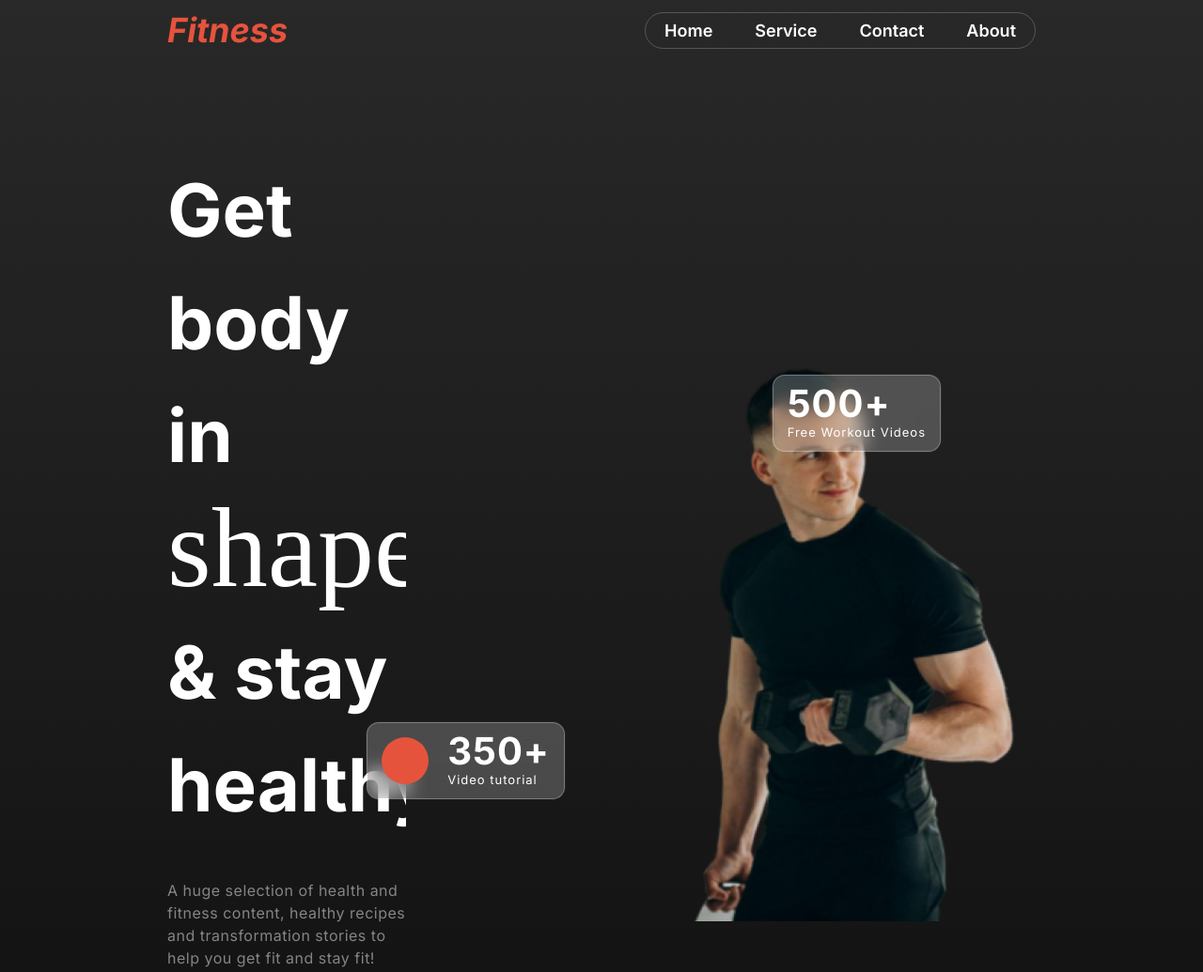
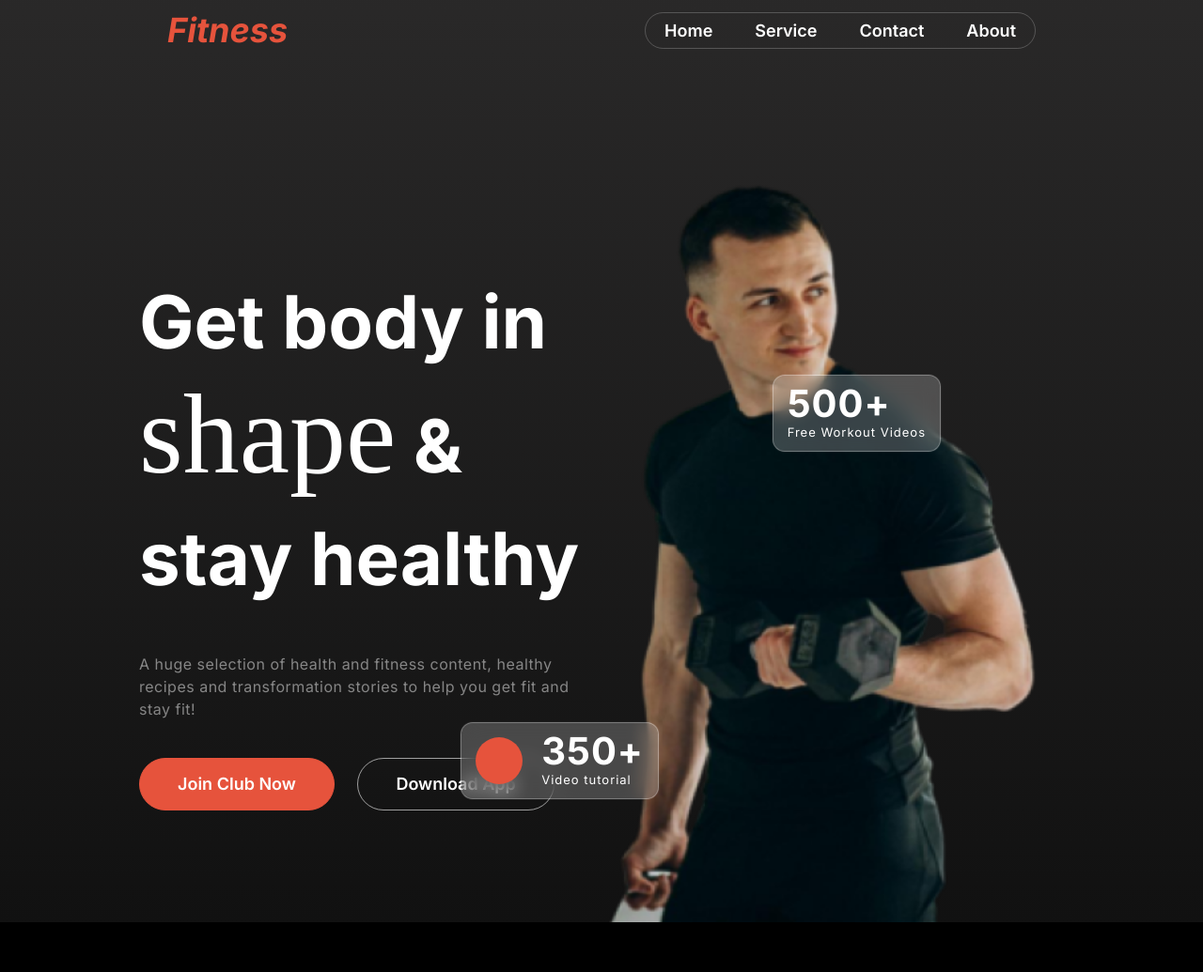
Before and after one commit to IsmailHossenEn/pha2, a plain HTML site: page index.html in a window 1280 px wide. Shown: the top 1035 px of the page at 94% size. Drawn offline with Linux system fonts and the light colour scheme; a web font is replaced by a local one.

Commit message:
Maybe Final Commit

```diff
--- a/style.css
+++ b/style.css
@@ -224,6 +224,39 @@
 }
 
 /* Media Quaries */
+@media all and (min-width: 769px) and (max-width: 1440px) {
+  .banner {
+    display: grid;
+    grid-template-columns: 1fr 1fr;
+    align-items: center;
+    justify-content: center;
+    gap: 0px;
+    padding: 100px 20px 0 20px;
+    width: 80%;
+    margin: 0 auto;
+  }
+  .box_left {
+    display: flex;
+    flex-direction: column;
+    flex-basis: 60%;
+    padding-right: 10px;
+  }
+  .box_right {
+    display: flex;
+    align-items: center;
+    justify-content: center;
+    flex-basis: 40%;
+    position: relative;
+  }
+  .mini_box_two {
+    position: absolute;
+    display: flex;
+    align-items: center;
+    justify-content: center;
+    bottom: -50px;
+    right: 580px;
+  }
+}
 @media all and (min-width: 577px) and (max-width: 768px) {
   .banner {
     flex-direction: column;
```
